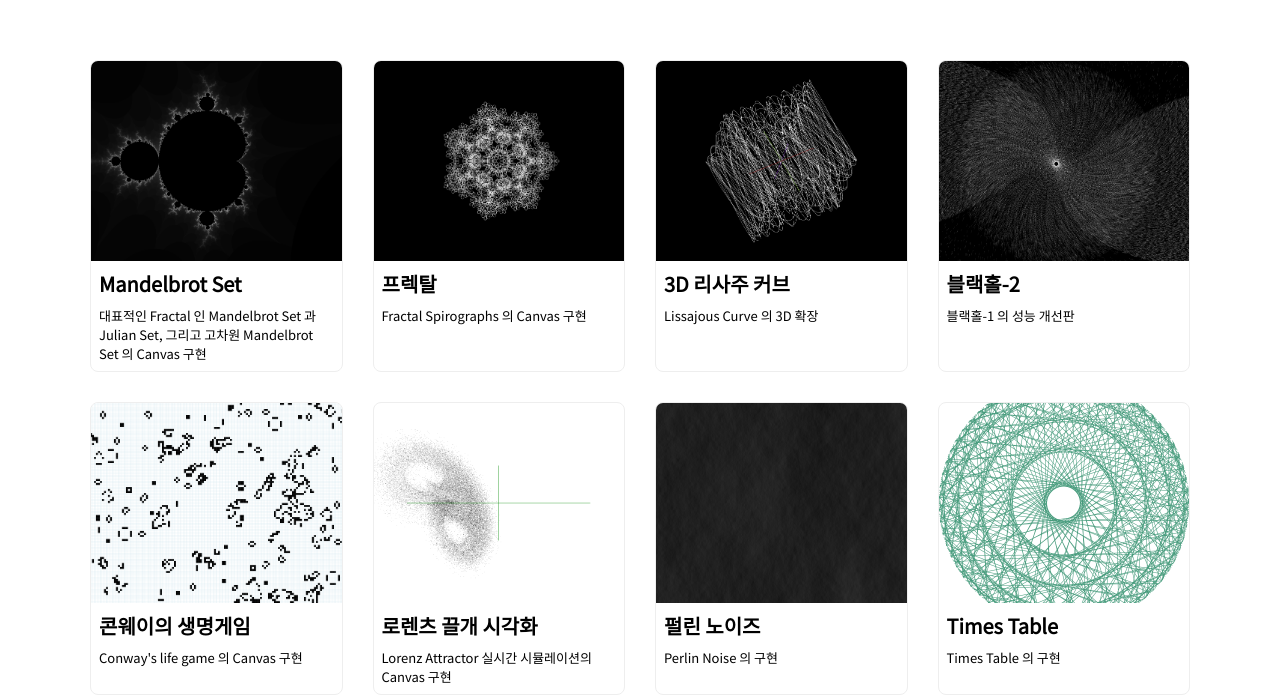
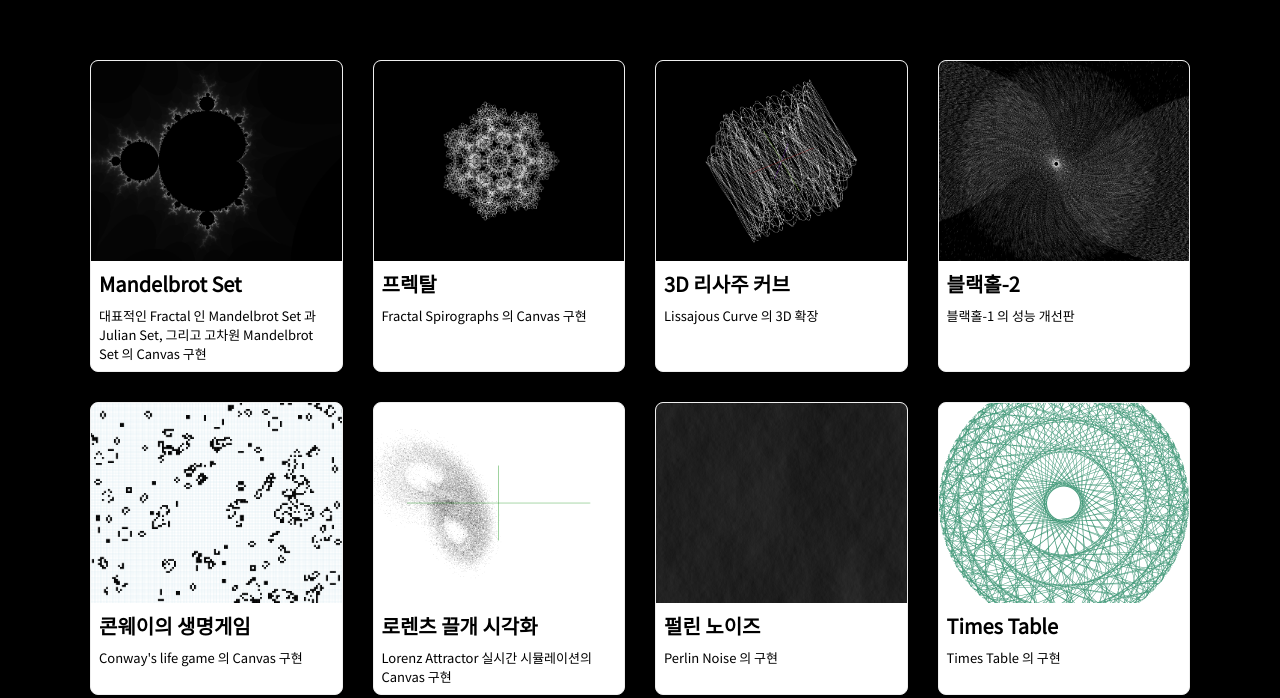
Before and after one commit to erados/MediaArts, a plain HTML site: page index.html in a window 1280 px wide. Shown: the part 140-838 px from the top of the page. Drawn offline with Linux system fonts and the light colour scheme.

Commit message:
Update style.css

```diff
--- a/style.css
+++ b/style.css
@@ -7,6 +7,7 @@ body {
   font-family: Noto Sans KR;
   max-width: 1100px;
   margin: auto;
+  background: black;
 }
 
 div#container {
@@ -21,6 +22,7 @@ div.card {
   border-radius: 8px;
   overflow: hidden;
   border: 1px solid #eeeeee;
+  background: white;
 }
 
 img.card-image {
```
